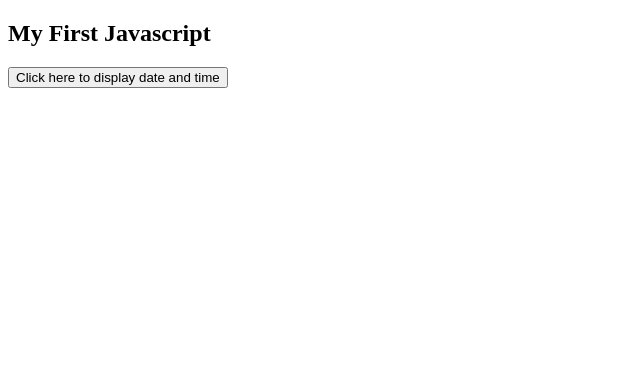
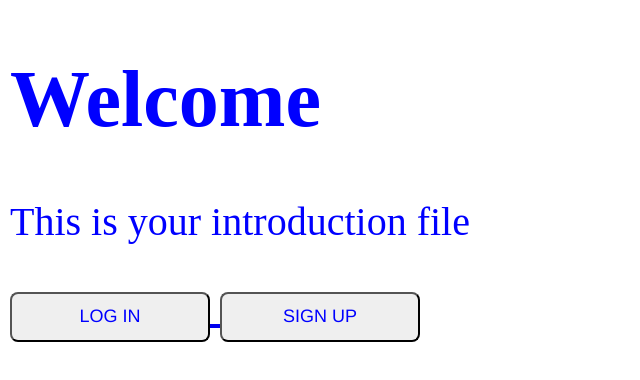
Before and after one commit to Missrosh737/Time-Display, a plain HTML site: page index.html in a window 1280 px wide. Shown: the whole page, without its empty margins (0-640 px from the left). Drawn offline with Linux system fonts and the light colour scheme.

Commit message:
Add files via upload

```diff
--- /dev/null
+++ b/design.css
@@ -0,0 +1,11 @@
+body {
+    background-color: white;
+    color: blue;
+    font-size: 40px;
+    margin: 10px;
+
+    .parent-element {
+        display: flex;
+        align-items: center;
+        justify-content: center;
+    }
--- a/index.html
+++ b/index.html
@@ -1,11 +1,27 @@
 <!DOCTYPE html>
-<html>
-    <title>check time and date</title>
-    <body>
-        <h2>My First Javascript</h2>
-        <button type="button"
-        onclick="document.getElementById('demo') .innerHTML = Date()"> Click here to display date and time
-    </button>
-        <p id="demo"></p>
-    </body>
+<html lang="en">
+<link rel="stylesheet" href="design.css" <head>
+<meta charset="UTF-8">
+<meta name="viewport" content="width=device-width, initial-scale=1.0">
+<title>Document</title>
+</head>
+
+<body>
+    <h1>Welcome</h1>
+    <p>This is your introduction file</p>
+    <a href="index2.html"><button style="background-color: hazel grey; color
+ : blue; border-radius: 8px;
+ height: 50px;
+ width: 200px;
+ font-size: 18px ;
+ font-family:'Franklin Gothic Medium', 'Arial Narrow', Arial, sans-serif ;">LOG IN</button>
+        <a />
+        <a href="index3.html"><button style="background-color: hazel grey; color
+ : blue; border-radius: 8px;
+ height: 50px;
+ width: 200px;
+ font-size: 18px ;
+ font-family:'Franklin Gothic Medium', 'Arial Narrow', Arial, sans-serif ;">SIGN UP</button></a>
+</body>
+
 </html>
```
Also changed, not shown: index2.html (added, +21 -0 lines), index3.html (added, +30 -0 lines).
